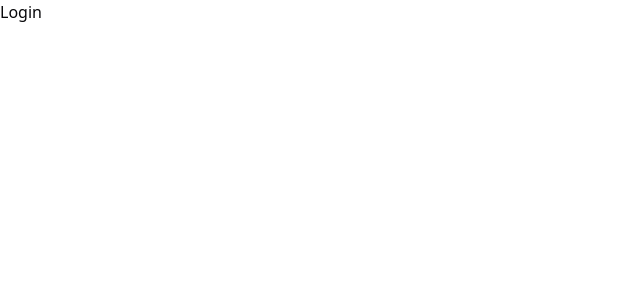
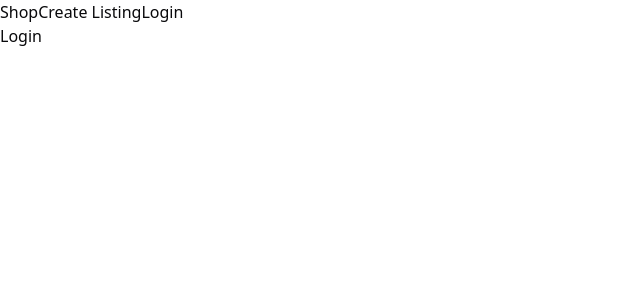
Before and after one commit to declspecl/bookmarket, a React (Vite) app in the folder bookmarket-website/: page /login in a window 1280 px wide. Shown: the top 300 px of the page, without its empty margins (0-640 px from the left). Built offline with nearby package versions, Linux system fonts and the light colour scheme.

Commit message:
add navbar, fix cookies not registering

```diff
--- /dev/null
+++ b/bookmarket-website/src/components/NavBar.tsx
@@ -0,0 +1,33 @@
+import "./NavBar.css";
+
+import { Link, redirect, useNavigate } from "react-router-dom";
+
+export function NavBar() {
+    const cookies = document.cookie;
+    const isLoggedIn = cookies.includes("session");
+
+    const navigate = useNavigate();
+
+    return (
+        <div>
+            <Link to="/">Shop</Link>
+            <Link to="/create-listing">Create Listing</Link>
+
+            {!isLoggedIn ? (
+                <Link to="/login">Login</Link>
+             ) : (
+                <button
+                    onClick={async () => {
+                        await fetch("/api/auth/logout", {
+                            method: "POST"
+                        });
+
+                        navigate("/");
+                    }}
+                >
+                    Logout
+                </button>
+             )}
+        </div>
+    );
+}
--- a/bookmarket-website/src/pages/CreateListingPage.tsx
+++ b/bookmarket-website/src/pages/CreateListingPage.tsx
@@ -1,8 +1,11 @@
+import { NavBar } from "@/components/NavBar";
 import "./CreateListingPage.css";
 
 export function CreateListingPage() {
     return (
         <div>
+            <NavBar />
+
             <h1>Create Listing</h1>
         </div>
     );
--- a/bookmarket-website/src/pages/LoginPage.tsx
+++ b/bookmarket-website/src/pages/LoginPage.tsx
@@ -1,8 +1,11 @@
+import { NavBar } from "@/components/NavBar";
 import "./LoginPage.css";
 
 export function LoginPage() {
     return (
         <div>
+            <NavBar />
+
             <h1>Login</h1>
         </div>
     );
--- a/bookmarket-website/src/pages/ShopPage.tsx
+++ b/bookmarket-website/src/pages/ShopPage.tsx
@@ -1,8 +1,11 @@
+import { NavBar } from "@/components/NavBar";
 import "./ShopPage.css";
 
 export function ShopPage() {
     return (
         <div>
+            <NavBar />
+
             <h1>Shop</h1>
         </div>
     );
--- a/bookmarket-website/src/pages/SignUpPage.tsx
+++ b/bookmarket-website/src/pages/SignUpPage.tsx
@@ -1,8 +1,11 @@
+import { NavBar } from "@/components/NavBar";
 import "./SignUpPage.css";
 
 export function SignUpPage() {
     return (
         <div>
+            <NavBar />
+
             <h1>Sign Up</h1>
         </div>
     );
--- a/bookmarket-website/src/pages/ViewListingPage.tsx
+++ b/bookmarket-website/src/pages/ViewListingPage.tsx
@@ -1,8 +1,11 @@
+import { NavBar } from "@/components/NavBar";
 import "./LoginPage.css";
 
 export function ViewListingPage() {
     return (
         <div>
+            <NavBar />
+
             <h1>View Listing</h1>
         </div>
     );
```
Also changed, not shown: bookmarket-website/src/components/NavBar.css (added), 2 other files (tests, documents, lock files or other folders).
